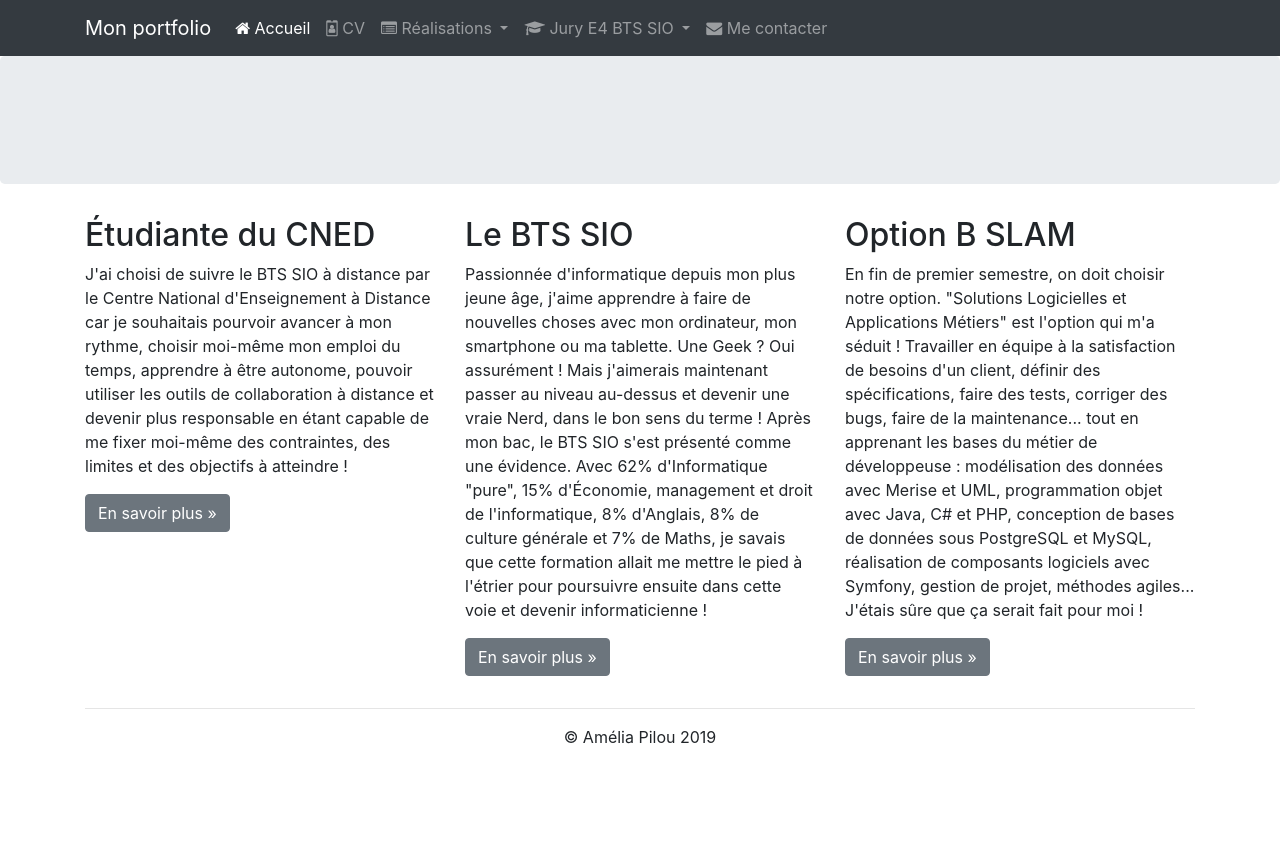
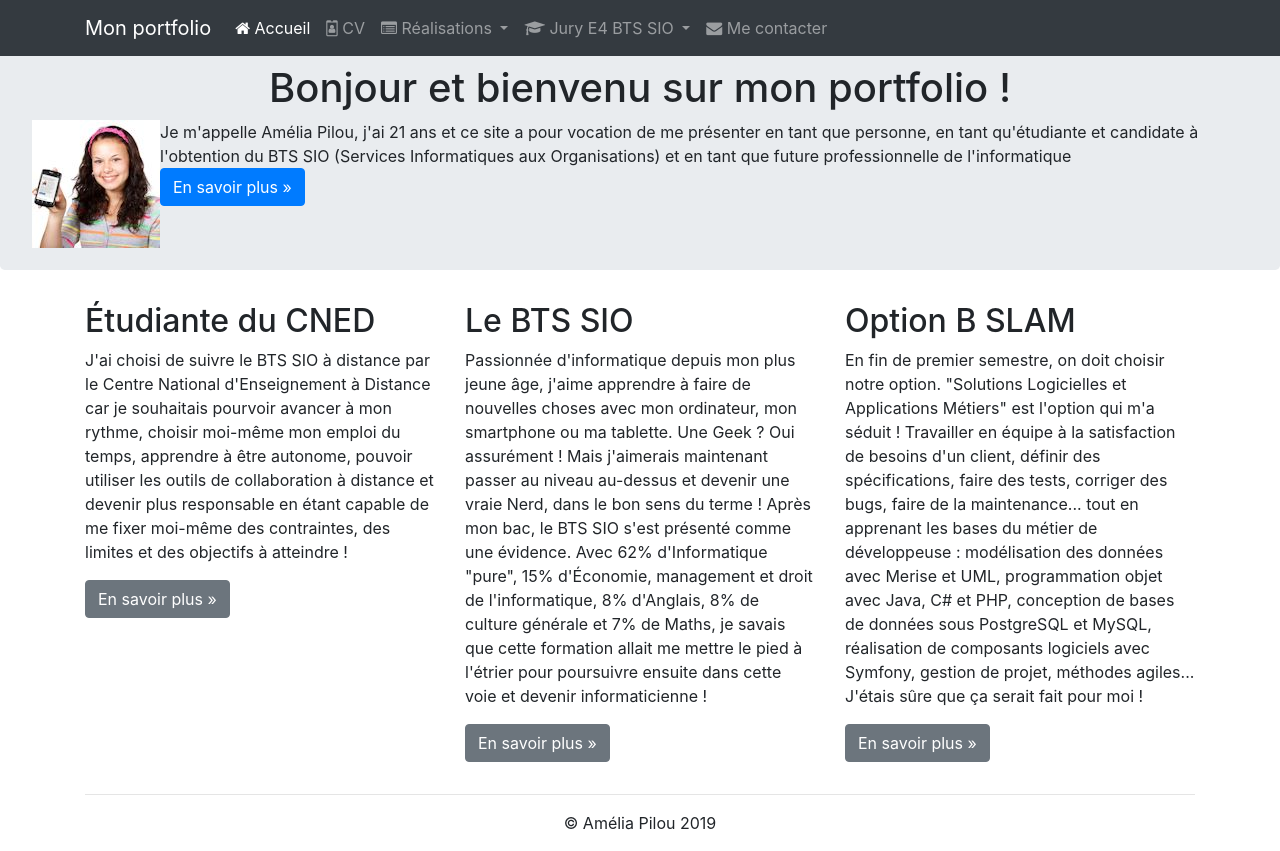
Before and after one commit to RCLEMENT404/rclement404.github.io, a plain HTML site: page index.html in a window 1280 px wide. Before the commit the page ends 800 px from the top, so only its background shows below. Drawn offline with nearby package versions, Linux system fonts and the light colour scheme.

Commit message:
Ajout sur la page d'accueil (photo+introduction+bouton en savoir plus)

```diff
--- /dev/null
+++ b/css/placement.css
@@ -0,0 +1,21 @@
+/*
+To change this license header, choose License Headers in Project Properties.
+To change this template file, choose Tools | Templates
+and open the template in the editor.
+*/
+/*
+    Created on : 3 oct. 2019, 09:02:05
+    Author     : raphael.clement
+*/
+.jumbotron h1{
+    justify-content: space-around;
+    display:flex;
+}
+.jumbotron u1{
+    justify-content: space-around;
+    display: flex;
+}
+.jumbotron img{
+    float: left;
+    margin-bottom: 50px;
+}
--- a/index.html
+++ b/index.html
@@ -12,6 +12,8 @@
         <link rel="icon" href="favicon.ico">
         <link href="https://maxcdn.bootstrapcdn.com/font-awesome/4.7.0/css/font-awesome.min.css"
               rel="stylesheet">
+        <link rel="stylesheet" href="css/placement.css" type="text/css"/>
+
         <title>Hello, world!</title>
     </head>
     <body>
@@ -112,8 +114,15 @@
                 </div>
             </div>
         </nav>
-        <h1>Bonjour et bienvenu sur mon portfolio !</h1>
-        <div class="jumbotron"></div> <!-- Emplacement pour le contenu principal de la page -->
+
+        <div class="jumbotron"><h1>Bonjour et bienvenu sur mon portfolio !</h1>
+            <img src="images/AmeliaPilou.jpg" alt=""/>
+
+            <u1> Je m'appelle Amélia Pilou, j'ai 21 ans et ce site a pour vocation de me présenter en tant que personne, en
+                tant qu'étudiante et candidate à l'obtention du BTS SIO (Services Informatiques aux Organisations) et en
+                tant que future professionnelle de l'informatique</u1>
+     <button type="button" class="btn btn-primary">En savoir plus »</button>
+        </div> <!-- Emplacement pour le contenu principal de la page -->
         <footer>
             <div class="container">
                 <div class="row">
```
Also changed, not shown: images/AmeliaPilou.jpg (added).
